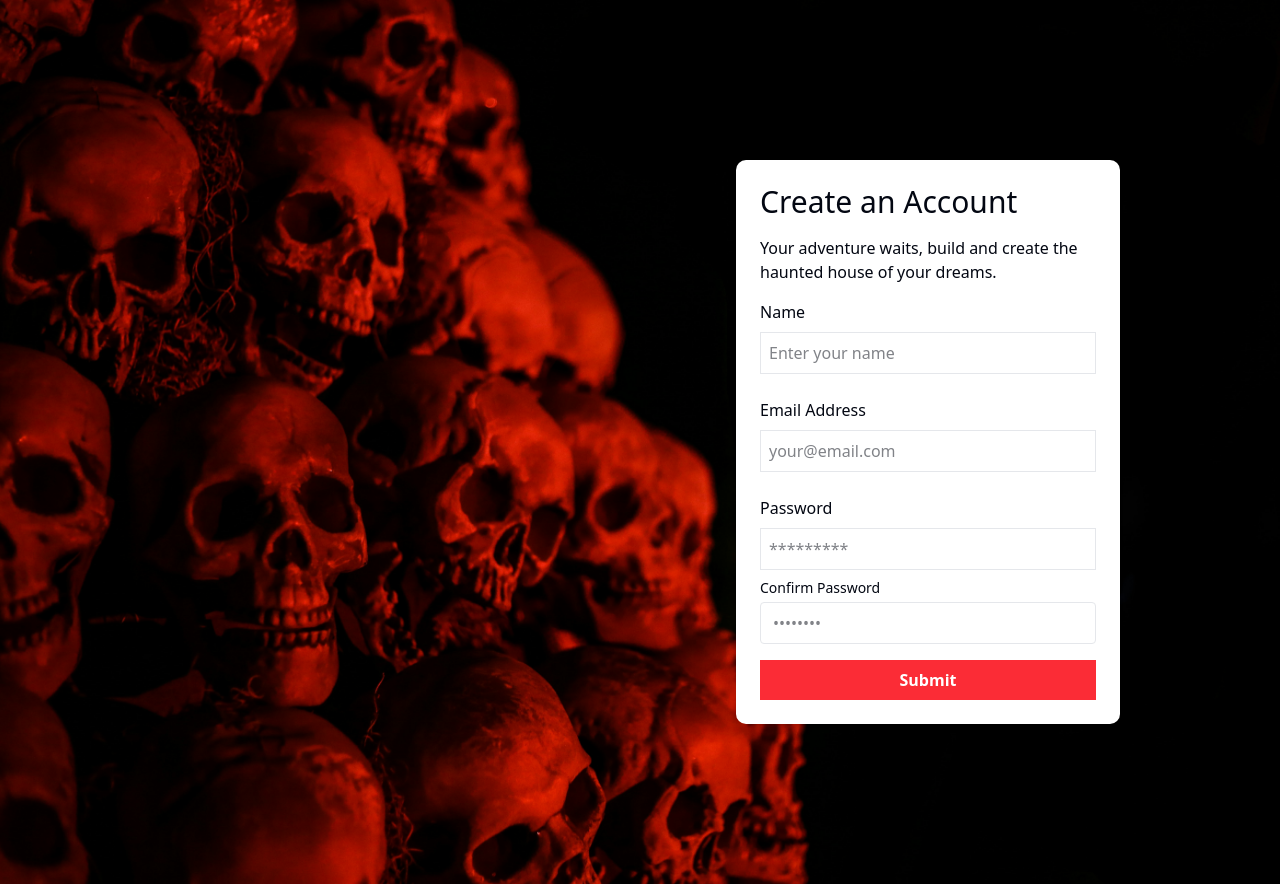
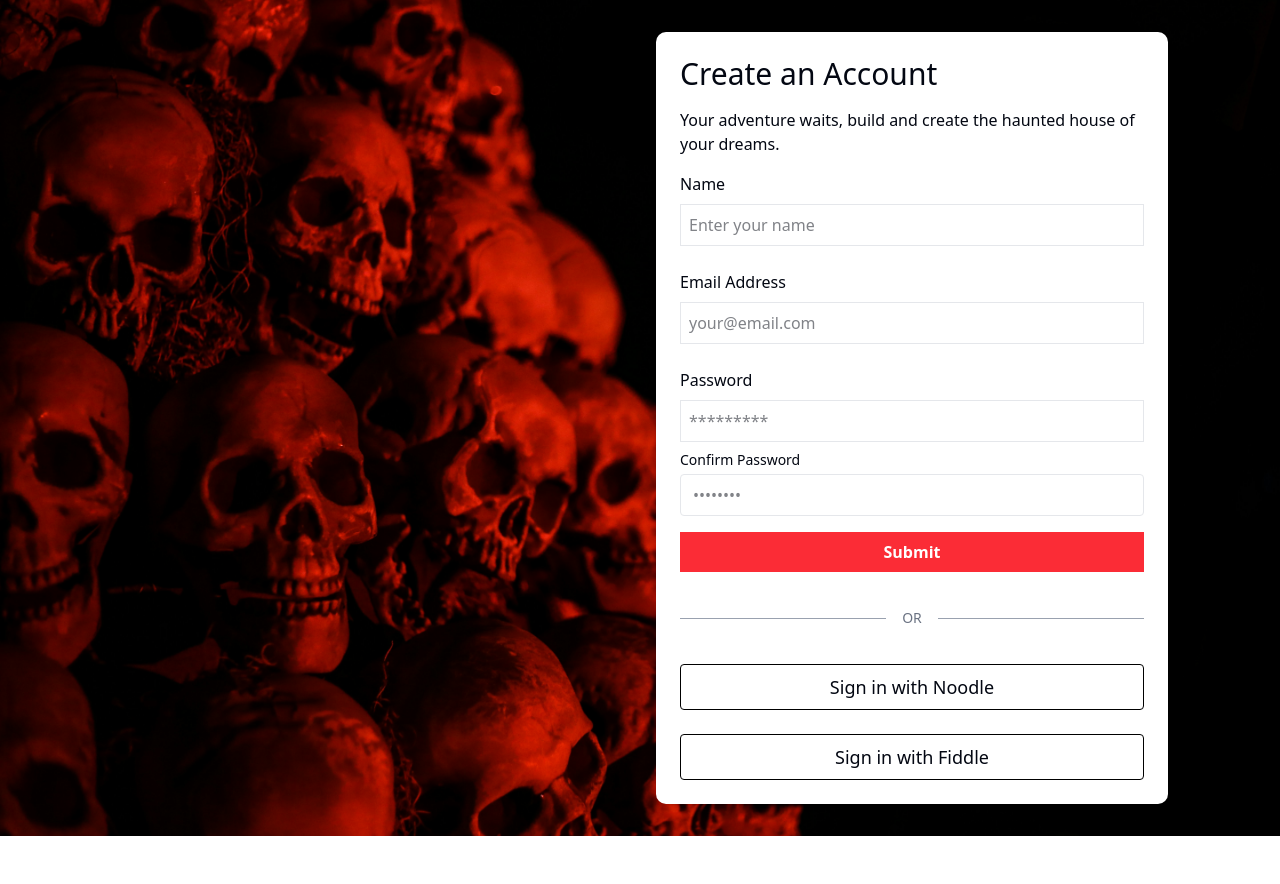
Before and after one commit to Davonne007-TX/ultimate-chase, a Next.js app: page / in a window 1280 px wide. After the commit the page ends 836 px from the top, so only its background shows below. Built offline with nearby package versions, Linux system fonts and the light colour scheme.

Commit message:
add: buttons to sign in with Noodle and Fiddle

```diff
--- a/app/page.tsx
+++ b/app/page.tsx
@@ -3,7 +3,7 @@ import MyForm from "@/components/MyForm";
 export default function Home() {
   return (
     <main className="flex min-h-screen flex-col items-center justify-between bg-[url('/skull.jpg')] bg-cover bg-center w-full">
-      <div className="flex flex-col lg:ml-auto mt-20 lg:mt-0 lg:p-40">
+      <div className="flex flex-col lg:ml-auto mr-20 max-w-xl p-8">
         {/* <h1 className="text-6xl mt-20 font-bold font-mono text-white">
           Ultimate Chase
         </h1> */}
--- a/components/MyForm.tsx
+++ b/components/MyForm.tsx
@@ -21,7 +21,7 @@ export default function MyForm() {
   return (
     <form
       onSubmit={handelSubmit}
-      className="space-y-4 w-96 p-6 bg-white rounded-lg shadow "
+      className="space-y-4 p-6 bg-white rounded-lg shadow"
     >
       <h1 className="text-3xl">Create an Account</h1>
       <p>
@@ -73,6 +73,25 @@ export default function MyForm() {
       <button className="w-full bg-red-500 font-bold p-2 text-white hover:scale-105 transition-all duration-300 ease-in-out ">
         Submit
       </button>
+
+      <div className="relative flex items-center py-5">
+        <div className="grow border-t border-gray-400"></div>
+
+        <span className="shrink mx-4 text-gray-500 text-sm bg-white dark:bg-gray-800">
+          OR
+        </span>
+
+        <div className="grow border-t border-gray-400"></div>
+      </div>
+      <div className="flex flex-col gap-6">
+        <button className="border p-2 text-lg border-black rounded font-extralight">
+          Sign in with Noodle
+        </button>
+
+        <button className="border p-2 text-lg border-black rounded font-extralight">
+          Sign in with Fiddle
+        </button>
+      </div>
     </form>
   );
 }
```
